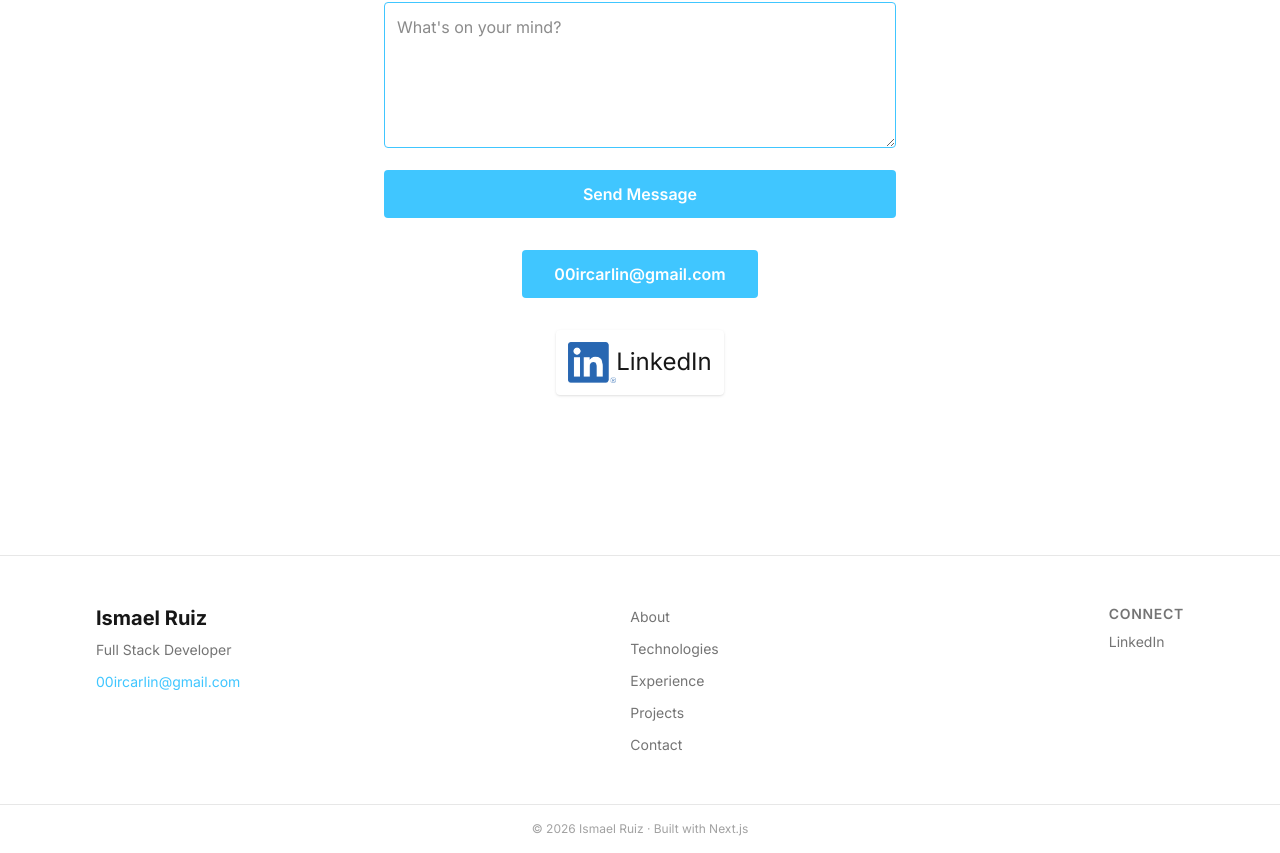
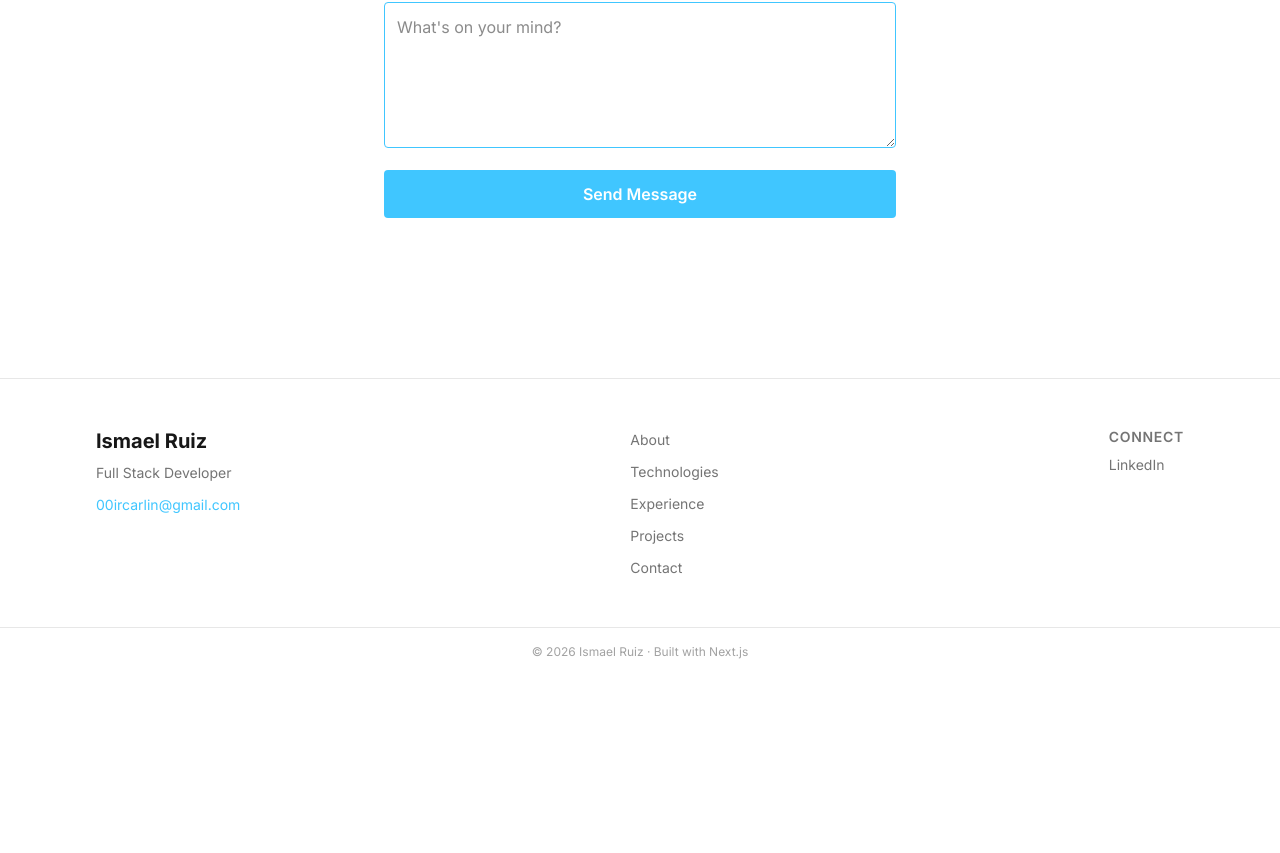
Before and after one commit to 00IRCA/portfolio, a Next.js app: page / in a window 1280 px wide. Shown: the part 4160-5013 px from the top of the page. After the commit the page ends 4836 px from the top, so only its background shows below. Built offline with nearby package versions, Linux system fonts and the light colour scheme; no server answers.

Commit message:
fix: remove redundant email button and LinkedIn link from contact section

```diff
--- a/src/components/sections/ContactSection.tsx
+++ b/src/components/sections/ContactSection.tsx
@@ -1,5 +1,4 @@
 import Section from '../ui/Section';
-import SocialLink from '../ui/SocialLink';
 import ContactForm from '../ui/ContactForm';
 import { SECTION_IDS } from '@/src/constants/sections';
 
@@ -13,21 +12,6 @@ export default function ContactSection() {
         </p>
 
         <ContactForm />
-
-        <a
-          href="mailto:00ircarlin@gmail.com"
-          className="inline-block px-8 py-3 bg-primary text-background font-semibold rounded hover:opacity-90 transition-opacity duration-200"
-        >
-          00ircarlin@gmail.com
-        </a>
-
-        <div className="flex flex-row gap-4">
-          <SocialLink
-            href="https://www.linkedin.com/in/ismael-ruiz-carlin/"
-            label="LinkedIn"
-            icon="/linkedin.png"
-          />
-        </div>
       </div>
     </Section>
   );
```
